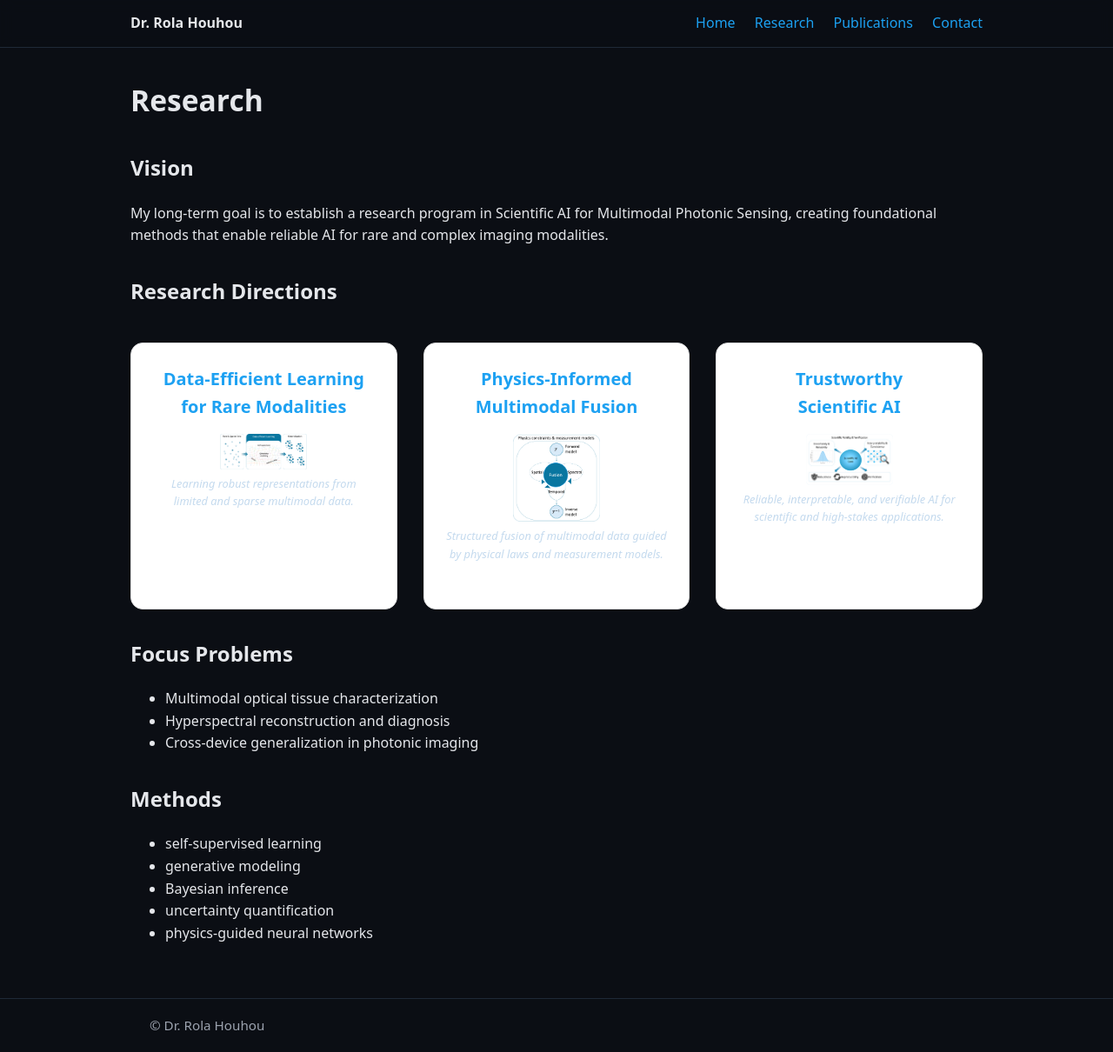
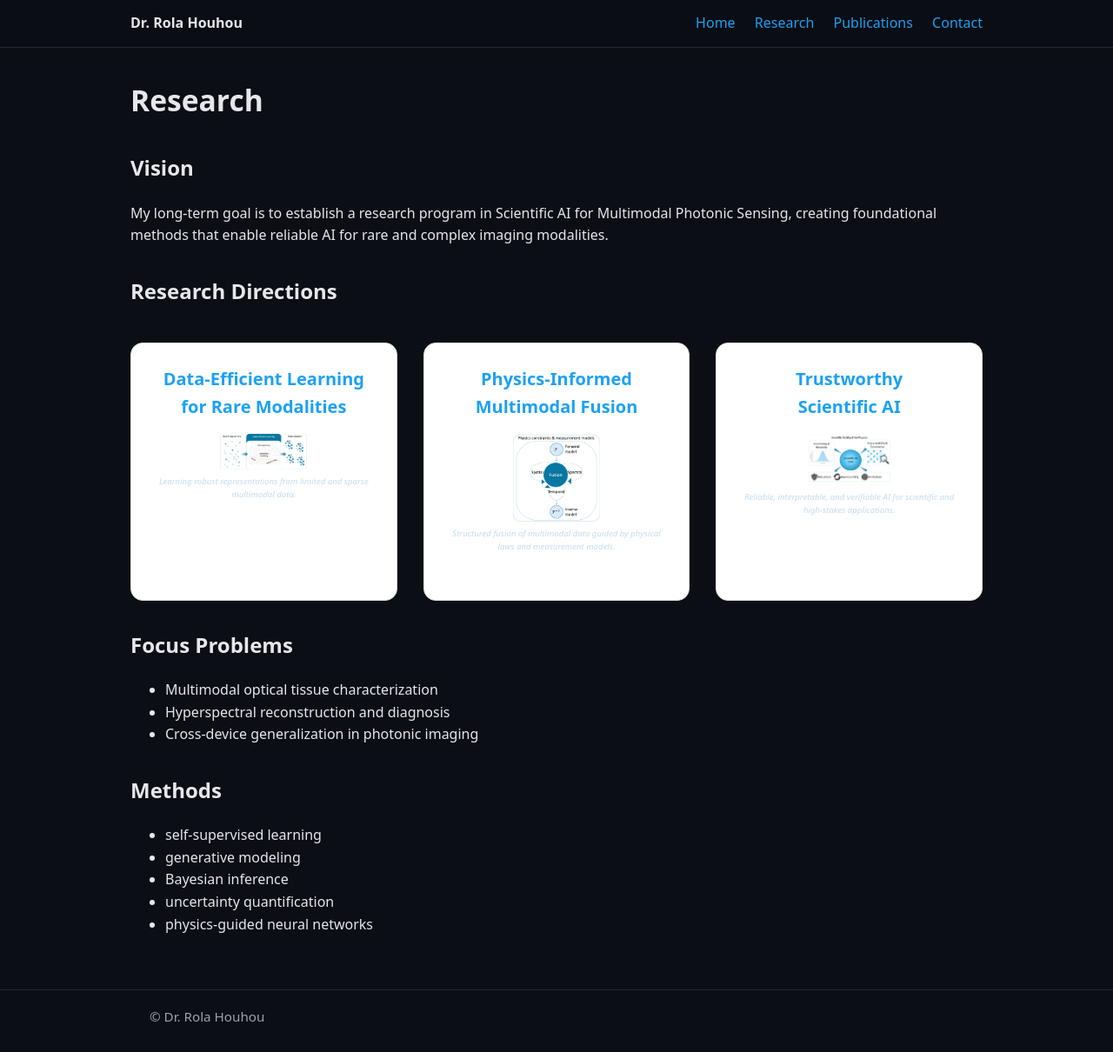
Before and after one commit to rhouhou/rhouhou.github.io, a Jekyll site: the page built from research/index.md, in a window 1280 px wide and 1210 px high. Shown: the whole window at 87% size. Built offline with Jekyll 4.4.1, drawn with Linux system fonts in a browser that asks for light colours.

Commit message:
Update style.css

```diff
--- a/assets/css/style.css
+++ b/assets/css/style.css
@@ -131,7 +131,7 @@ hr{
 
 .figure-caption {
     font-style: italic;
-    font-size: 0.8em;
+    font-size: 0.6em;
     color: rgba(176, 205, 232, 0.75);
     text-align: center;
     margin-top: 6px;
```
